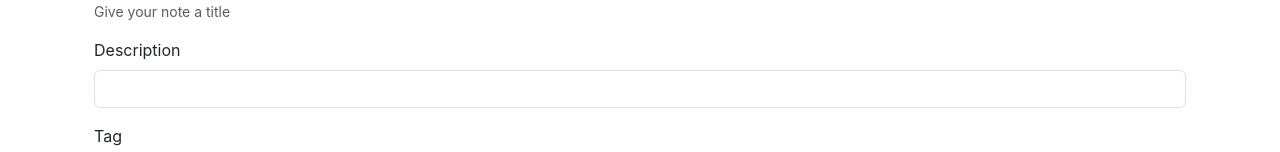
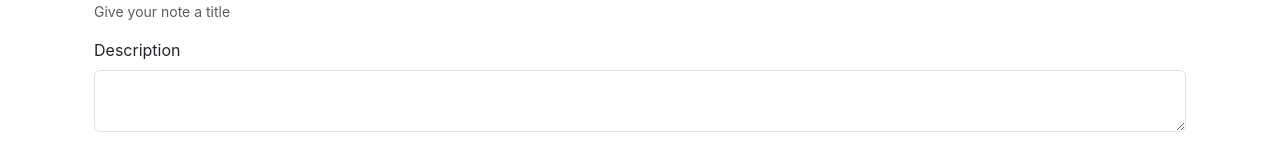
Before and after one commit to murdochroy2/jotpot, a React (Create React App) app: page / in a window 1280 px wide. Shown: the part 185-337 px from the top of the page. Built offline with nearby package versions, Linux system fonts and the light colour scheme; no server answers; sample sign-in values are in the browser's storage.

Commit message:
Make description text area

```diff
--- a/src/components/AddNote.js
+++ b/src/components/AddNote.js
@@ -26,7 +26,8 @@ const AddNote = (props) => {
                 </div>
                 <div className="mb-3">
                     <label htmlFor="description" className="form-label">Description</label>
-                    <input type="text" className="form-control" id="description" name="description" onChange={onChange} minLength={5} required value={addedNote.description}/>
+                    {/* <input type="text" className="form-control" id="description" name="description" onChange={onChange} minLength={5} required value={addedNote.description}/> */}
+                    <textarea className="form-control" id="description" name="description" onChange={onChange} minLength={5} required value={addedNote.description}></textarea>
                 </div>
                 <div className="mb-3">
                     <label htmlFor="tag" className="form-label">Tag</label>
--- a/src/components/NoteItem.js
+++ b/src/components/NoteItem.js
@@ -16,7 +16,7 @@ const NoteItem = (props) => {
     }
     return (
         <div className='col'>
-            <div className="card my-3" style={{ "width": "18rem", "min-height":"25vh"}}>
+            <div className="card my-3" style={{ "width": "18rem", "minHeight":"25vh"}}>
                 <div className="card-body">
                     <div className="d-flex align-items-center">
                         <h5 className="card-title">{note.name}</h5>
```
